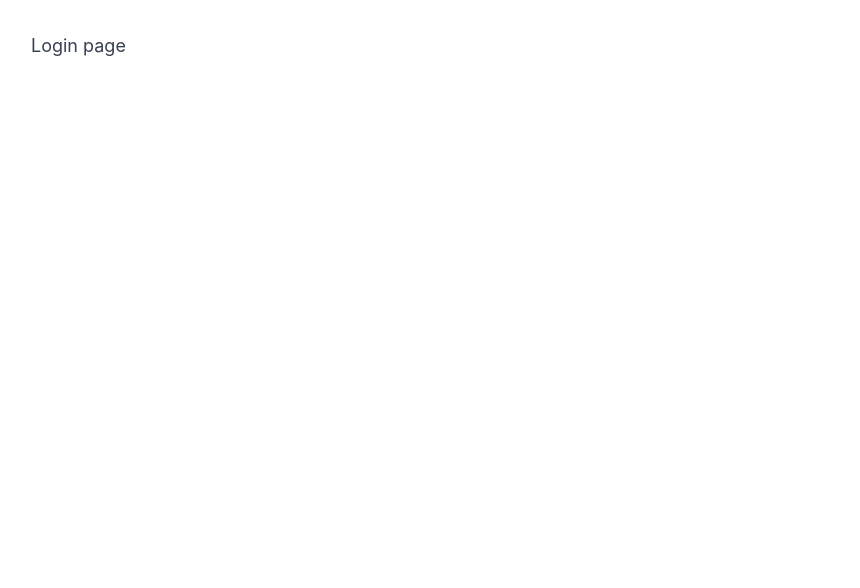
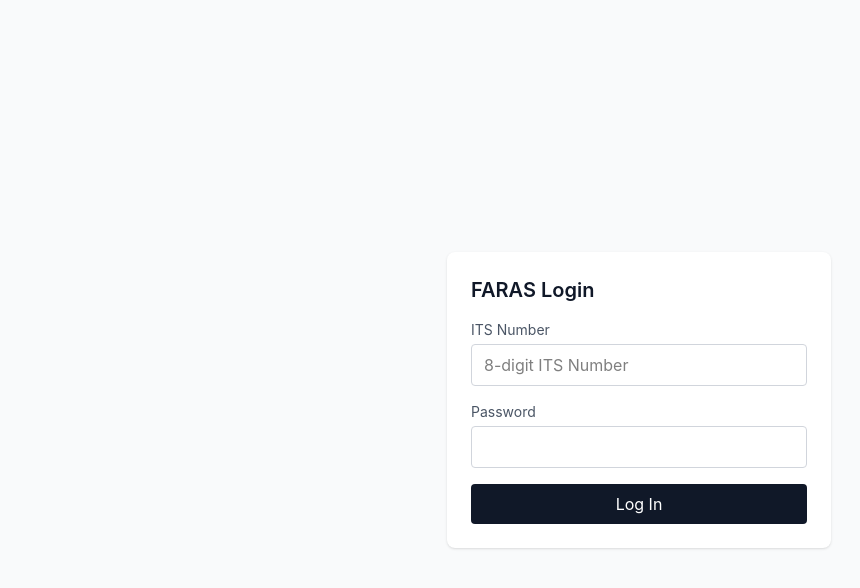
Before and after one commit to qusai-Kagalwala/faras, a React (Vite) app in the folder client/: page /login in a window 1280 px wide. Shown: the top 588 px of the page, without its empty margins (1-861 px from the left). Built offline with nearby package versions, Linux system fonts and the light colour scheme.

Commit message:
feat(client): page shells for all 4 roles (auth, super-admin, department, teacher, student)

```diff
--- /dev/null
+++ b/client/src/pages/auth/LoginPage.jsx
@@ -0,0 +1,35 @@
+// client/src/pages/auth/LoginPage.jsx
+// Static shell only — no real submit logic until the auth endpoint exists.
+
+export default function LoginPage() {
+  return (
+    <div className="flex min-h-screen items-center justify-center bg-gray-50 px-4">
+      <form className="w-full max-w-sm rounded-lg bg-white p-6 shadow-sm">
+        <h1 className="mb-4 text-xl font-semibold text-gray-900">FARAS Login</h1>
+        <label className="mb-1 block text-sm text-gray-600" htmlFor="itsNumber">
+          ITS Number
+        </label>
+        <input
+          id="itsNumber"
+          type="text"
+          className="mb-4 w-full rounded border border-gray-300 px-3 py-2"
+          placeholder="8-digit ITS Number"
+        />
+        <label className="mb-1 block text-sm text-gray-600" htmlFor="password">
+          Password
+        </label>
+        <input
+          id="password"
+          type="password"
+          className="mb-4 w-full rounded border border-gray-300 px-3 py-2"
+        />
+        <button
+          type="submit"
+          className="w-full rounded bg-gray-900 px-4 py-2 text-white hover:bg-gray-800"
+        >
+          Log In
+        </button>
+      </form>
+    </div>
+  );
+}
--- /dev/null
+++ b/client/src/pages/department/DepartmentDashboard.jsx
@@ -0,0 +1,18 @@
+// client/src/pages/department/DepartmentDashboard.jsx
+export default function DepartmentDashboard() {
+  return (
+    <div className="min-h-screen bg-gray-50">
+      <header className="border-b bg-white px-6 py-4">
+        <h1 className="text-2xl font-semibold text-gray-900">Report Review</h1>
+      </header>
+      <main className="p-6">
+        <section className="rounded-lg bg-white p-4 shadow-sm">
+          <h2 className="mb-2 text-lg font-medium text-gray-800">Pending Approval</h2>
+          <p className="text-gray-600">
+            Reports awaiting review will appear here, alongside unfiltered admin data.
+          </p>
+        </section>
+      </main>
+    </div>
+  );
+}
--- /dev/null
+++ b/client/src/pages/student/StudentDashboard.jsx
@@ -0,0 +1,17 @@
+// client/src/pages/student/StudentDashboard.jsx
+// Mobile-first per NFR-U-01. Never render teacher name/ITS here or in any
+// child component — subject only (FR-SP-02).
+
+export default function StudentDashboard() {
+  return (
+    <div className="min-h-screen bg-gray-50 p-4">
+      <header className="mb-6">
+        <h1 className="text-xl font-semibold text-gray-900">This Week's Feedback</h1>
+        <p className="text-sm text-gray-500">Subject: Science</p>
+      </header>
+      <main className="rounded-lg bg-white p-4 shadow-sm">
+        <p className="text-gray-600">Survey will appear here.</p>
+      </main>
+    </div>
+  );
+}
--- /dev/null
+++ b/client/src/pages/super-admin/SuperAdminDashboard.jsx
@@ -0,0 +1,21 @@
+// client/src/pages/super-admin/SuperAdminDashboard.jsx
+export default function SuperAdminDashboard() {
+  return (
+    <div className="min-h-screen bg-gray-50">
+      <header className="border-b bg-white px-6 py-4">
+        <h1 className="text-2xl font-semibold text-gray-900">System Configuration</h1>
+      </header>
+      <main className="grid grid-cols-1 gap-4 p-6 md:grid-cols-3">
+        <section className="rounded-lg bg-white p-4 shadow-sm">
+          <h2 className="mb-2 text-lg font-medium text-gray-800">Classes & Subjects</h2>
+        </section>
+        <section className="rounded-lg bg-white p-4 shadow-sm">
+          <h2 className="mb-2 text-lg font-medium text-gray-800">Scheduling Engine</h2>
+        </section>
+        <section className="rounded-lg bg-white p-4 shadow-sm">
+          <h2 className="mb-2 text-lg font-medium text-gray-800">Question Bank</h2>
+        </section>
+      </main>
+    </div>
+  );
+}
--- /dev/null
+++ b/client/src/pages/teacher/TeacherDashboard.jsx
@@ -0,0 +1,22 @@
+// client/src/pages/teacher/TeacherDashboard.jsx
+// Desktop-first per NFR-U-03, with responsive fallback.
+
+export default function TeacherDashboard() {
+  return (
+    <div className="min-h-screen bg-gray-50">
+      <header className="border-b bg-white px-6 py-4">
+        <h1 className="text-2xl font-semibold text-gray-900">My Reports</h1>
+      </header>
+      <main className="grid grid-cols-1 gap-4 p-6 md:grid-cols-2">
+        <section className="rounded-lg bg-white p-4 shadow-sm">
+          <h2 className="mb-2 text-lg font-medium text-gray-800">Latest Cycle</h2>
+          <p className="text-gray-600">Approved reports will appear here.</p>
+        </section>
+        <section className="rounded-lg bg-white p-4 shadow-sm">
+          <h2 className="mb-2 text-lg font-medium text-gray-800">Historical Trend</h2>
+          <p className="text-gray-600">Score trend chart will appear here.</p>
+        </section>
+      </main>
+    </div>
+  );
+}
--- a/client/src/routes/AppRoutes.jsx
+++ b/client/src/routes/AppRoutes.jsx
@@ -1,26 +1,33 @@
 // client/src/routes/AppRoutes.jsx
-// Route table. Placeholder elements here — T-11 replaces these with real
-// page shells per role.
-
 import { Routes, Route } from 'react-router-dom';
 import ProtectedRoute from './ProtectedRoute';
 import { ROLES } from '../utils/roles';
 
-function Placeholder({ label }) {
-  return <div className="p-8 text-lg text-gray-700">{label}</div>;
+import LoginPage from '../pages/auth/LoginPage';
+import SuperAdminDashboard from '../pages/super-admin/SuperAdminDashboard';
+import DepartmentDashboard from '../pages/department/DepartmentDashboard';
+import TeacherDashboard from '../pages/teacher/TeacherDashboard';
+import StudentDashboard from '../pages/student/StudentDashboard';
+
+function NotFound() {
+  return <div className="p-8 text-lg text-gray-700">404 — Not Found</div>;
+}
+
+function Unauthorized() {
+  return <div className="p-8 text-lg text-gray-700">403 — Unauthorized</div>;
 }
 
 export default function AppRoutes() {
   return (
     <Routes>
-      <Route path="/login" element={<Placeholder label="Login page" />} />
-      <Route path="/unauthorized" element={<Placeholder label="403 — Unauthorized" />} />
+      <Route path="/login" element={<LoginPage />} />
+      <Route path="/unauthorized" element={<Unauthorized />} />
 
       <Route
         path="/super-admin"
         element={
           <ProtectedRoute allowedRoles={[ROLES.SUPER_ADMIN]}>
-            <Placeholder label="Super Admin dashboard" />
+            <SuperAdminDashboard />
           </ProtectedRoute>
         }
       />
@@ -28,7 +35,7 @@ export default function AppRoutes() {
         path="/department"
         element={
           <ProtectedRoute allowedRoles={[ROLES.DEPARTMENT]}>
-            <Placeholder label="Department dashboard" />
+            <DepartmentDashboard />
           </ProtectedRoute>
         }
       />
@@ -36,7 +43,7 @@ export default function AppRoutes() {
         path="/teacher"
         element={
           <ProtectedRoute allowedRoles={[ROLES.TEACHER]}>
-            <Placeholder label="Teacher dashboard" />
+            <TeacherDashboard />
           </ProtectedRoute>
         }
       />
@@ -44,12 +51,12 @@ export default function AppRoutes() {
         path="/student"
         element={
           <ProtectedRoute allowedRoles={[ROLES.STUDENT]}>
-            <Placeholder label="Student portal" />
+            <StudentDashboard />
           </ProtectedRoute>
         }
       />
 
-      <Route path="*" element={<Placeholder label="404 — Not Found" />} />
+      <Route path="*" element={<NotFound />} />
     </Routes>
   );
 }
```
